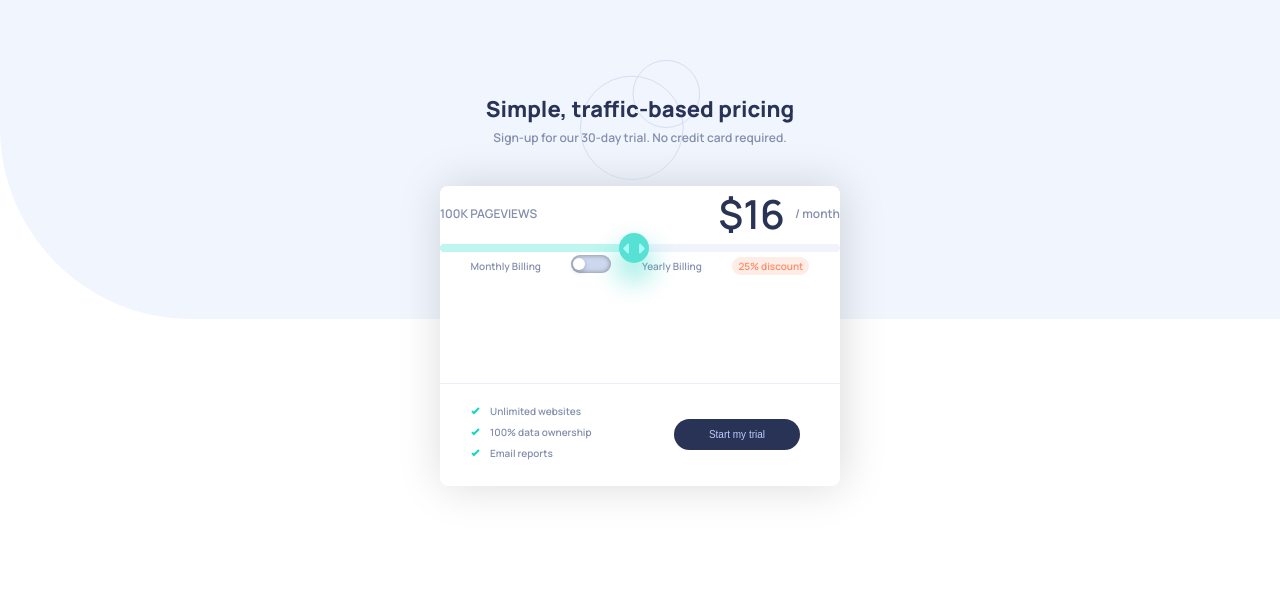
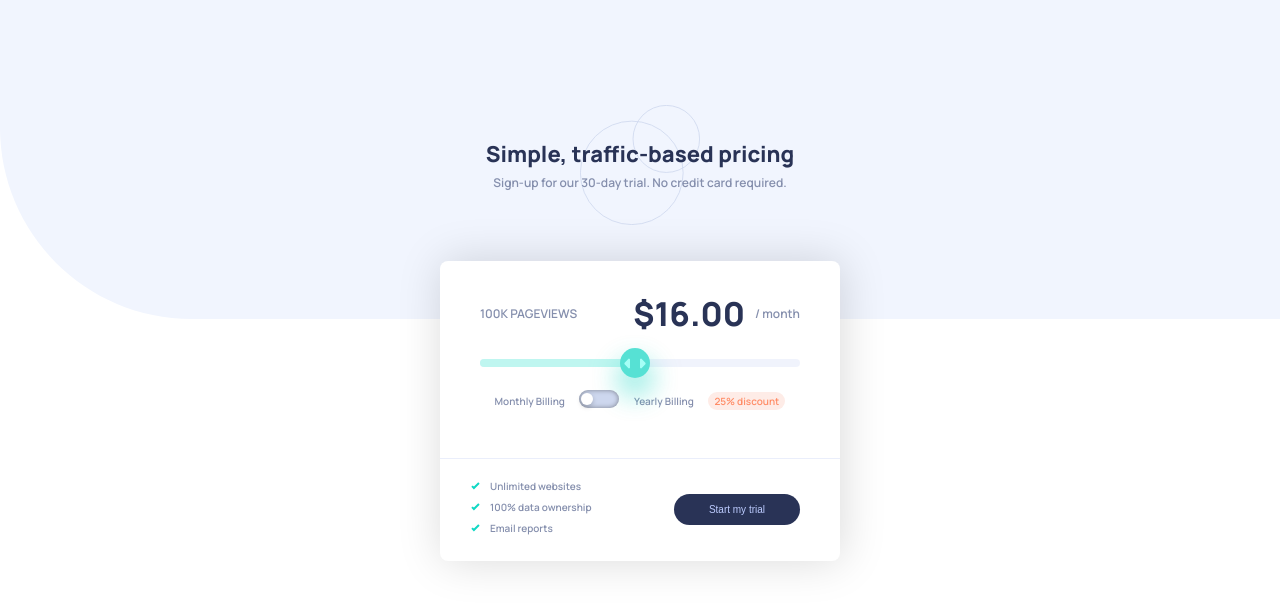
Before and after one commit to Barna-Molnar/imteractive-pricing-component-react, a React (Create React App) app: page / in a window 1280 px wide. Shown: the part 130-738 px from the top of the page. Built offline with nearby package versions, Linux system fonts and the light colour scheme.

Commit message:
Fixing the priceRepresentation

```diff
--- a/src/components/PricingComponent.jsx
+++ b/src/components/PricingComponent.jsx
@@ -12,6 +12,10 @@ const PricingComponentStyles = styled.div`
   box-shadow: 2px 0px 45px rgba(0, 0, 0, 0.15);
   border-radius: 8px;
   .container {
+    display: flex;
+    flex-direction: column;
+
+    padding: 3rem 4rem;
     width: 100%;
     height: 66%;
     border-bottom: 1px solid var(--color-empty-slider-bar);
@@ -32,7 +36,8 @@ const PricingComponentStyles = styled.div`
         font-size: 12px;
         .cost {
           color: var(--dark-blue);
-          font-size: 4rem;
+          font-size: 3.3rem;
+          font-weight: 800;
           margin-right: 1rem;
         }
       }
@@ -51,10 +56,13 @@ const PricingComponentStyles = styled.div`
       }
     }
   }
+  .container > * {
+    margin-bottom: 2rem;
+  }
 `;
 
 export default function PricingComponent() {
-  const [sliderValue, setSliderValue] = useState(16);
+  const [sliderValue, setSliderValue] = useState((16).toFixed(2));
   return (
     <PricingComponentStyles>
       <div className="container">
--- a/src/components/Title.jsx
+++ b/src/components/Title.jsx
@@ -11,6 +11,8 @@ const TitleStyles = styled.div`
   padding: 4rem 4rem;
   position: relative;
   z-index: 0;
+  margin-top: 12rem;
+  margin-bottom: 3rem;
   img {
     width: 120px;
     z-index: 1;
```
